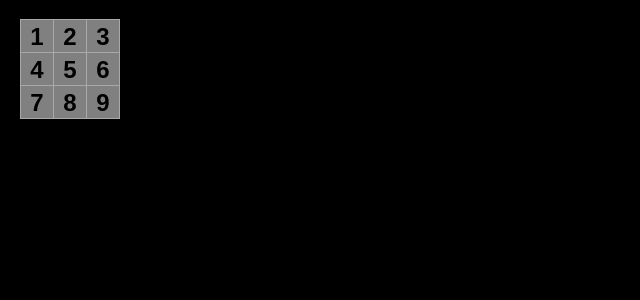
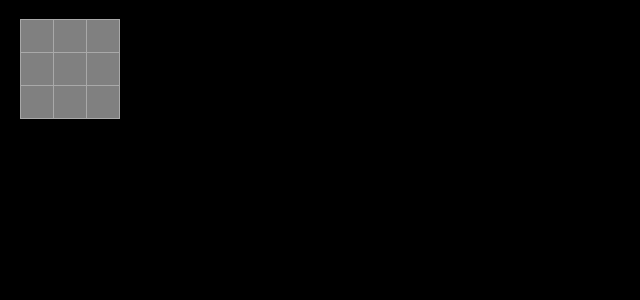
Before and after one commit to damienwuterich/tic-tac-toe, a React (Create React App) app in the folder src/: page / in a window 1280 px wide. Shown: the top 300 px of the page, without its empty margins (0-640 px from the left). Built offline with nearby package versions, Linux system fonts and the light colour scheme.

Commit message:
Set square to X when clicked

```diff
--- a/src/App.js
+++ b/src/App.js
@@ -1,26 +1,35 @@
-import React from "react";
+import React, { useState } from "react";
 
-function Square({ value }) {
-  return <button className="square">{value}</button>;
+function Square() {
+  const [value, setValue] = useState(null);
+
+  function handleClick() {
+    setValue("X");
+  }
+  return (
+    <button className="square" onClick={handleClick}>
+      {value}
+    </button>
+  );
 }
 
 export default function Board() {
   return (
     <React.Fragment>
       <div className="board-row">
-        <Square value="1" />
-        <Square value="2" />
-        <Square value="3" />
+        <Square />
+        <Square />
+        <Square />
       </div>
       <div className="board-row">
-        <Square value="4" />
-        <Square value="5" />
-        <Square value="6" />
+        <Square />
+        <Square />
+        <Square />
       </div>
       <div className="board-row">
-        <Square value="7" />
-        <Square value="8" />
-        <Square value="9" />
+        <Square />
+        <Square />
+        <Square />
       </div>
     </React.Fragment>
   );
```
